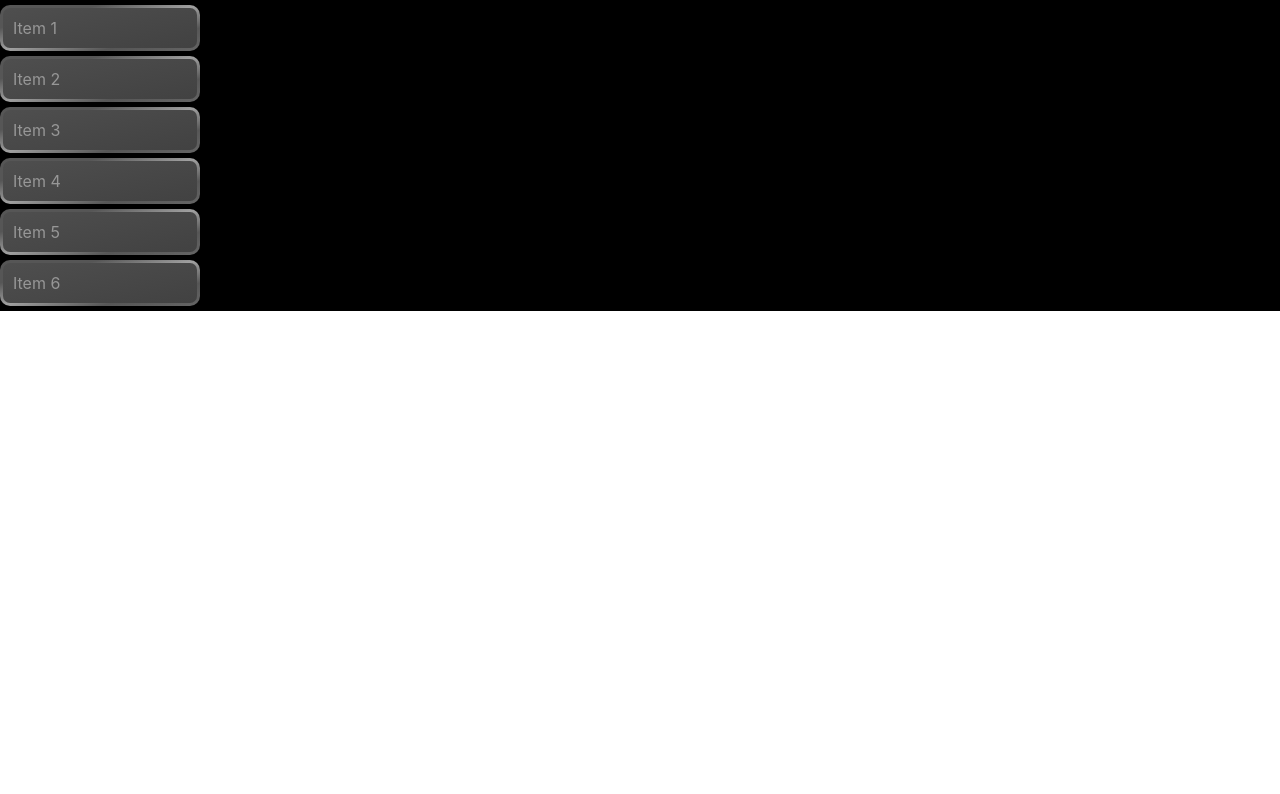
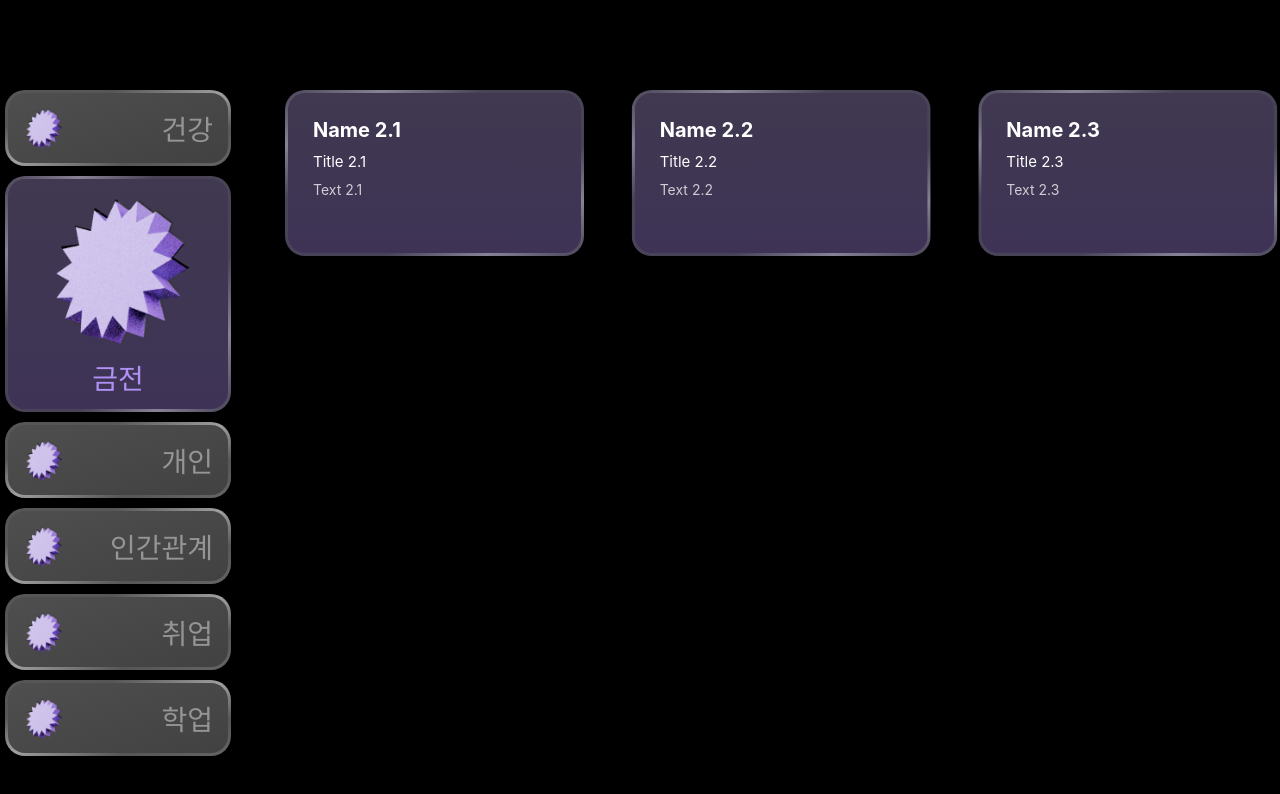
Before and after one commit to leeda06/GoMean, a React (Create React App) app: page / in a window 1280 px wide. Shown: the top 794 px of the page. Built offline with nearby package versions, Linux system fonts and the light colour scheme.

Commit message:
오류 해결 ( 클릭, 배치가능 )

```diff
--- a/src/commpnent/record.js
+++ b/src/commpnent/record.js
@@ -1,71 +1,99 @@
-import React, { useState } from 'react';
+import React, { useState, useEffect, useRef } from 'react';
 import '../css/recode.css';
-import Subtract from '../img/Subtract.png'
+import Subtract from '../img/Subtract.png';
 
 const App = () => {
-    const [selected, setSelected] = useState(null);
+  const [selected, setSelected] = useState('금전');
+  const textBoxesRef = useRef([]);
+  const containerRef = useRef(null);
 
-    const items = ['Item 1', 'Item 2', 'Item 3', 'Item 4', 'Item 5', 'Item 6'];
+  const items = ['건강', '금전', '개인', '인간관계', '취업', '학업'];
   const textBoxes = {
-        'Item 1': [
-            { id: 1, name: 'Name 1.1', title: 'Title 1.1', content: 'Text 1.1' },
-            { id: 2, name: 'Name 1.2', title: 'Title 1.2', content: 'Text 1.2' },
-            { id: 3, name: 'Name 1.3', title: 'Title 1.3', content: 'Text 1.3' }
+    '건강': [
+      { id: 1, title: '저녁으로 뭐먹지', name: '김미림', content: '돈까쓰, 치킨, 피자, 초밥 다 먹고 싶다 아 저녁 뭐먹지돈까쓰, 치킨, 피자, 초밥 다 먹고 싶다아 저녁 뭐먹지돈까쓰, 치킨, 피자, 초밥 다 먹고 싶다돈까쓰, 치킨, 피자, 초밥 다 먹ㅇㄹㄹㅇㄹㅇㅇ고 싶다...' },
+      { id: 2, title: '저녁으로 뭐먹지', name: '김미림', content: '돈까쓰, 치킨, 피자, 초밥 다 먹고 싶다 아 저녁 뭐먹지돈까쓰, 치킨, 피자, 초밥 다 먹고 싶다아 저녁 뭐먹지돈까쓰, 치킨, 피자, 초밥 다 먹고 싶다돈까쓰, 치킨, 피자, 초밥 다 먹ㅇㄹㄹㅇㄹㅇㅇ고 싶다...' },
+      { id: 3, title: '정말정말 긴 고민제목글 아정말 오늘점심 맛있겠다 저녁도 짱 맛있겠는걸?', name: '김미림', content: '돈까쓰, 치킨, 피자, 초밥 다 먹고 싶다 아 저녁 뭐먹지돈까쓰, 치킨, 피자, 초밥 다 먹고 싶다아 저녁 뭐먹지돈까쓰, 치킨, 피자, 초밥 다 먹고 싶다돈까쓰, 치킨, 피자, 초밥 다 먹ㅇㄹㄹㅇㄹㅇㅇ고 싶다...' },
+      { id: 4, title: '정말정말 긴 고민제목글 아정말 오늘점심 맛있겠다 저녁도 짱 맛있겠는걸?', name: '김미림', content: '돈까쓰, 치킨, 피자, 초밥 다 먹고 싶다 아 저녁 뭐먹지돈까쓰, 치킨, 피자, 초밥 다 먹고 싶다아 저녁 뭐먹지돈까쓰, 치킨, 피자, 초밥 다 먹고 싶다돈까쓰, 치킨, 피자, 초밥 다 먹ㅇㄹㄹㅇㄹㅇㅇ고 싶다...' },
+      { id: 5, title: '저녁으로 뭐먹지', name: '김미림', content: '돈까쓰, 치킨, 피자, 초밥 다 먹고 싶다 아 저녁 뭐먹지돈까쓰, 치킨, 피자, 초밥 다 먹고 싶다아 저녁 뭐먹지돈까쓰, 치킨, 피자, 초밥 다 먹고 싶다돈까쓰, 치킨, 피자, 초밥 다 먹ㅇㄹㄹㅇㄹㅇㅇ고 싶다...' },
+      { id: 6, title: '저녁으로 뭐먹지', name: '김미림', content: '돈까쓰, 치킨, 피자, 초밥 다 먹고 싶다 아 저녁 뭐먹지돈까쓰, 치킨, 피자, 초밥 다 먹고 싶다아 저녁 뭐먹지돈까쓰, 치킨, 피자, 초밥 다 먹고 싶다돈까쓰, 치킨, 피자, 초밥 다 먹ㅇㄹㄹㅇㄹㅇㅇ고 싶다...' }
     ],
-        'Item 2': [
-            { id: 4, name: 'Name 2.1', title: 'Title 2.1', content: 'Text 2.1' },
-            { id: 5, name: 'Name 2.2', title: 'Title 2.2', content: 'Text 2.2' },
-            { id: 6, name: 'Name 2.3', title: 'Title 2.3', content: 'Text 2.3' }
+    '금전': [
+      { id: 7, title: 'Name 2.1', name: 'Title 2.1', content: 'Text 2.1' },
+      { id: 8, title: 'Name 2.2', name: 'Title 2.2', content: 'Text 2.2' },
+      { id: 9, title: 'Name 2.3', name: 'Title 2.3', content: 'Text 2.3' }
     ],
-        // 나머지 items 데이터 추가
-        'Item 3': [
-            { id: 7, name: 'Name 3.1', title: 'Title 3.1', content: 'Text 3.1' },
-            { id: 8, name: 'Name 3.2', title: 'Title 3.2', content: 'Text 3.2' },
-            { id: 9, name: 'Name 3.3', title: 'Title 3.3', content: 'Text 3.3' }
+    '개인': [
+      { id: 7, title: 'Name 2.1', name: 'Title 2.1', content: 'Text 2.1' },
+      { id: 8, title: 'Name 2.2', name: 'Title 2.2', content: 'Text 2.2' },
+      { id: 9, title: 'Name 2.3', name: 'Title 2.3', content: 'Text 2.3' }
     ],
-        'Item 4': [
-            { id: 10, name: 'Name 4.1', title: 'Title 4.1', content: 'Text 4.1' },
-            { id: 11, name: 'Name 4.2', title: 'Title 4.2', content: 'Text 4.2' },
-            { id: 12, name: 'Name 4.3', title: 'Title 4.3', content: 'Text 4.3' }
+    '인간관계': [
+      { id: 7, title: 'Name 2.1', name: 'Title 2.1', content: 'Text 2.1' },
+      { id: 8, title: 'Name 2.2', name: 'Title 2.2', content: 'Text 2.2' },
+      { id: 9, title: 'Name 2.3', name: 'Title 2.3', content: 'Text 2.3' }
     ],
-        'Item 5': [
-            { id: 13, name: 'Name 5.1', title: 'Title 5.1', content: 'Text 5.1', icon: Subtract },
-            { id: 14, name: 'Name 5.2', title: 'Title 5.2', content: 'Text 5.2', icon: "" },
-            { id: 15, name: 'Name 5.3', title: 'Title 5.3', content: 'Text 5.3', icon: "" }
+    '취업': [
+      { id: 7, title: 'Name 2.1', name: 'Title 2.1', content: 'Text 2.1' },
+      { id: 8, title: 'Name 2.2', name: 'Title 2.2', content: 'Text 2.2' },
+      { id: 9, title: 'Name 2.3', name: 'Title 2.3', content: 'Text 2.3' }
     ],
-        'Item 6': [
-            { id: 16, name: 'Name 6.1', title: 'Title 6.1', content: 'Text 6.1' },
-            { id: 17, name: 'Name 6.2', title: 'Title 6.2', content: 'Text 6.2' },,
-            { id: 17, name: 'Name 6.2', title: 'Title 6.2', content: 'Text 6.2' },,
-            { id: 17, name: 'Name 6.2', title: 'Title 6.2', content: 'Text 6.2' },,
-            { id: 17, name: 'Name 6.2', title: 'Title 6.2', content: 'Text 6.2' },,
-            { id: 17, name: 'Name 6.2', title: 'Title 6.2', content: 'Text 6.2' },,
-            { id: 17, name: 'Name 6.2', title: 'Title 6.2', content: 'Text 6.2' },,
-            { id: 17, name: 'Name 6.2', title: 'Title 6.2', content: 'Text 6.2' },,
-            { id: 17, name: 'Name 6.2', title: 'Title 6.2', content: 'Text 6.2' },,
-            { id: 17, name: 'Name 6.2', title: 'Title 6.2', content: 'Text 6.2' },
-            { id: 18, name: 'Name 6.3', title: 'Title 6.3', content: 'Text 6.3Text 6.3Text 6.3' }
-        ],
+    '학업': [
+      { id: 7, title: 'Name 2.1', name: 'Title 2.1', content: 'Text 2.1' },
+      { id: 8, title: 'Name 2.2', name: 'Title 2.2', content: 'Text 2.2' },
+      { id: 9, title: 'Name 2.3', name: 'Title 2.3', content: 'Text 2.3' }
+    ]
   };
+
+  useEffect(() => {
+    const boxes = textBoxesRef.current.filter(Boolean); // Filter out null refs
+    const container = containerRef.current;
+
+    if (!container || boxes.length === 0) return;
+
+    const columns = 3;
+    const columnHeights = Array(columns).fill(0);
+    const columnWidth = (container.offsetWidth - (columns - 1) * 40) / columns;
+
+    boxes.forEach(box => {
+      const minHeight = Math.min(...columnHeights);
+      const column = columnHeights.indexOf(minHeight);
+      const x = column * (columnWidth + 40);
+      const y = minHeight;
+
+      if (box) { // Ensure box is not null
+        box.style.transform = `translate(${x}px, ${y}px)`;
+        columnHeights[column] += box.offsetHeight + 40;
+      }
+    });
+
+    container.style.height = `${Math.max(...columnHeights)}px`;
+  }, [selected]);
+
+  useEffect(() => {
+    textBoxesRef.current = []; // Clear out the previous values
+  }, [selected]);
 
   return (
     <div className="container">
+      <div className='div'>
         <ul className="list">
           {items.map(item => (
-                    <li className='li' key={item} onClick={() => setSelected(item)}>
-                        {item}
+            <li className='li' key={item} onClick={() => setSelected(item)} style={{ alignItems: selected === item ? 'center' : 'left', justifyContent: selected === item ? 'center' : 'right',flexDirection: selected === item ? 'column' : 'row' , height: selected === item ?'200px': "fit-content",gap: selected === item ? '10px' : '',backgroundImage: selected === item ? 'linear-gradient(#403950, #3E3356), linear-gradient(to bottom right, #494358, #888297, #494358, #494358, #494358, #888297, #494358)' : 'linear-gradient(to bottom right, #4F4F4F, #414141), linear-gradient(to bottom right, #565656, #565656, #a0a0a0, #565656, #656565)'}}>
+              <img src={Subtract} style={{width: selected === item ? '150px' : '40px', position: selected === item ? "static" : "absolute"}}/>
+              <div className='li-id' style={{color: selected === item ? '#B092F6' : '#959595'}}>{item}</div>
             </li>
           ))}
         </ul>
-            <div className="text-boxes">
-                {selected && textBoxes[selected].map(({ id, name, title, content, icon }) => (
-                    <div key={id} className="text-box">
-                        <img src={icon} className='icon'></img>
+        <div className="text-boxes" ref={containerRef}>
+          {selected && textBoxes[selected].map(({ id, name, title, content }, index) => (
+            <div key={id} className="text-box" ref={el => textBoxesRef.current[index] = el || undefined}>
               <div className='title'>{title}</div>
               <div className='name'>{name}</div>
               <div className='text'>{content}</div>
+              <div className=''></div>
             </div>
           ))}
+        </div>
       </div>
     </div>
   );
--- a/src/css/recode.css
+++ b/src/css/recode.css
@@ -1,46 +1,90 @@
-.container {
-    display: flex;
+:root {
+    --boxes-width: 1000px;
+    --gap-boxes: 40px;
+    --box-width: calc(calc(var(--boxes-width) - calc(var(--gap-boxes) * 6)) / 3);
+    --list-width: 200px;
+}
+
+body {
+    width: 100%;
+    min-height: 100vh;
     background-color: black;
 }
 
+.container {
+    display: flex;
+    padding: 10vh;
+    justify-content: center;
+    align-items: top;
+}
+
+.div {
+    display: flex;
+    gap: 70px;
+}
 
 .list {
     list-style: none;
-    padding: 0;
     margin: 0;
-    width: 200px;
+    display: flex;
+    flex-direction: column;
+    width: var(--list-width);
+    height: fit-content;
+    padding: 10px;
+    gap: 10px;
 }
 
 .list li {
-    padding: 10px;
-    margin: 5px 0;
+    position: relative;
+    display: flex;
+    flex-direction: row;
+    justify-content: right;
+    align-items: center;
+    padding: 15px;
+    width: calc(100% - 10px);
+    height: 45px;
     cursor: pointer;
+    flex-wrap: nowrap;
+}
+
+li img{
+    width: 40px;
+    position: absolute;
+    left: 15px;
+}
+
+.li-id {
+    width: fit-content;
+    white-space: nowrap;
+    text-align: center;
+    color: #959595;
+    font-size: 28px;
 }
 
 .text-boxes {
     display: flex;
+    width: var(--boxes-width);
     flex-wrap: wrap;
-    margin-left: 20px;
-    gap: 10px;
-}
+    padding: 10px 0;
+    gap: 4px;
+    position: relative;
+  }
+
+  .text-box {
+    position: absolute;
+    width: var(--box-width);
+    height: fit-content;
+    padding: 20px;
+    padding-bottom: 50px;
+    border: 3px solid transparent;
+    border-radius: 20px;
+    background-image: linear-gradient(#403950, #3E3356), linear-gradient(to bottom right, #494358, #888297, #494358, #494358, #494358, #888297, #494358);
+    background-origin: border-box;
+    background-clip: padding-box, border-box;
+  }
 
 
-.text-box {
-    position: relative;
-    width: auto;
-    height: auto;
-    margin: 50px auto;
-    padding: 20px;
-
-    border:3px solid transparent ;
-    border-radius:10px;
-    background-image:linear-gradient(#403950, #3E3356), linear-gradient(to bottom right,  #494358, #888297, #494358,#494358,#494358, #888297,#494358);
-    background-origin:border-box;
-    background-clip:padding-box, border-box;
-
-}
-
-.icon{
+.icon {
     position: absolute;
     right: 10px;
     top: 10px;
@@ -53,33 +97,45 @@
     align-items: center;
     justify-content: left;
     margin-bottom: 20px;
-    /* 각 행 사이의 간격을 조절합니다 */
 }
 
 .title,
 .name,
-.text {
+.text,
+.date {
     padding: 5px;
     color: #fff;
 }
 
 .title {
+    width: 90%;
     font-weight: bold;
+    font-size: 20px;
 }
 
-.name {}
+.name {
+    font-size: 15px;
+}
 
 .text {
     height: 100%;
     word-wrap: break-word;
-    /* 텍스트가 너무 길어서 텍스트 박스를 벗어나지 않도록 처리합니다 */
+    color: #CECCD4;
+    font-size: 14px;
 }
-
-.li{
-    border:3px solid transparent ;
-    border-radius:10px;
-    background-image:linear-gradient(to bottom right, #4F4F4F, #414141), linear-gradient(to bottom right,  #565656, #565656, #a0a0a0,#565656, #656565);
-    background-origin:border-box;
-    background-clip:padding-box, border-box;
+.date{
+    position: absolute;
+    bottom: 20px;
+    right: 20px;
+    font-size: 15px;
+    color: #9E99AA;
+}
+.li {
+    border: 3px solid transparent;
+    border-radius: 20px;
+    background-image: linear-gradient(to bottom right, #4F4F4F, #414141), linear-gradient(to bottom right, #565656, #565656, #a0a0a0, #565656, #656565);
+    background-origin: border-box;
+    background-clip: padding-box, border-box;
     color: #979797;
+    gap: var(--gap-boxes);
 }
--- a/src/css/styles.css
+++ b/src/css/styles.css
@@ -1,17 +1,26 @@
-.text-box {
-    width: 300px;
-    height: 300px;
-    background-image: linear-gradient(to bottom right, #B092F645 50%, #ffffff30);
-    border: none;
-    border-radius: 20px;
-    box-shadow: 0 0 0 4px #ffffff04, 0 0 0 4px #B092F610, 0 0 0 4px #FFFFFF39, 0 0 0 4px #B092F615, 0 0 0 4px #FFFFFF20, 0 0 0 4px #FFFFFF04; /* 그라디언트 효과와 border-radius 함께 적용 */
-}
-
-body{
-    background-color: black;
-    width: 100%;
-    height: 100%;
+.rectangle-container {
     display: flex;
     justify-content: center;
-    align-items: center;
-}
+    margin-bottom: 20px; /* 선택된 텍스트 주변에 여백을 추가합니다. */
+  }
+
+  .rectangle {
+    background-color: #3498db; /* 직사각형의 배경색 */
+    color: white; /* 텍스트 색상 */
+    padding: 10px; /* 내부 여백 */
+    margin: 10px; /* 외부 여백 */
+  }
+
+  .navigation {
+    display: flex;
+    justify-content: center;
+  }
+
+  .text {
+    margin: 0 10px; /* 텍스트 간격 */
+    cursor: pointer; /* 포인터로 마우스를 올렸을 때 클릭 가능한 커서가 표시됩니다. */
+  }
+
+  .selected-text {
+    font-weight: bold; /* 선택된 텍스트를 진하게 표시합니다. */
+  }
```
Lines whose indentation alone changed are shown as unchanged.
